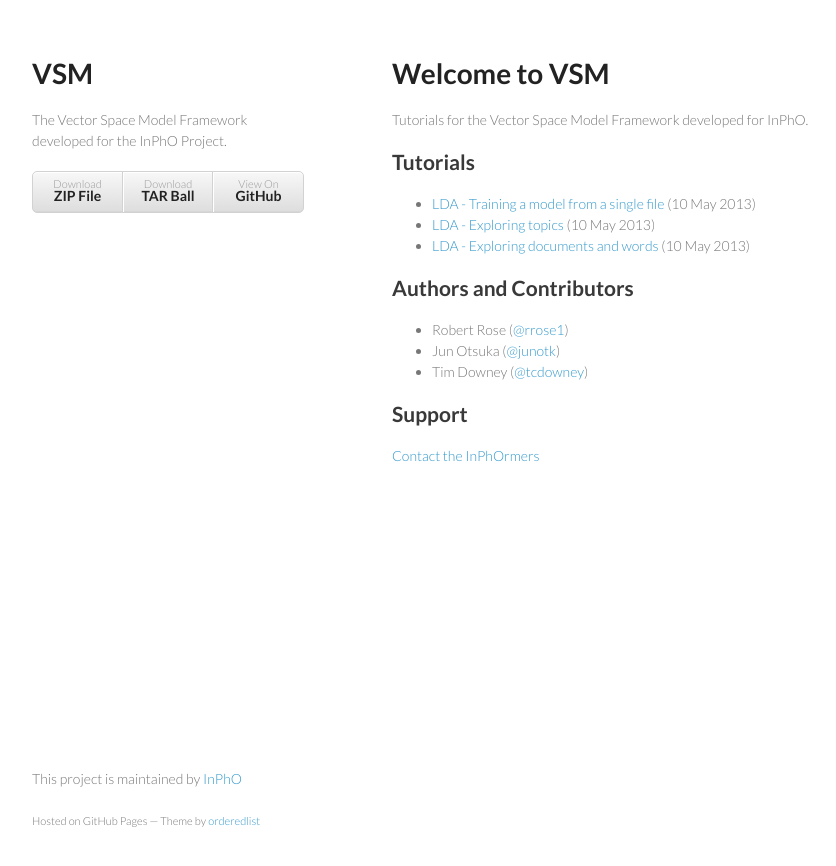
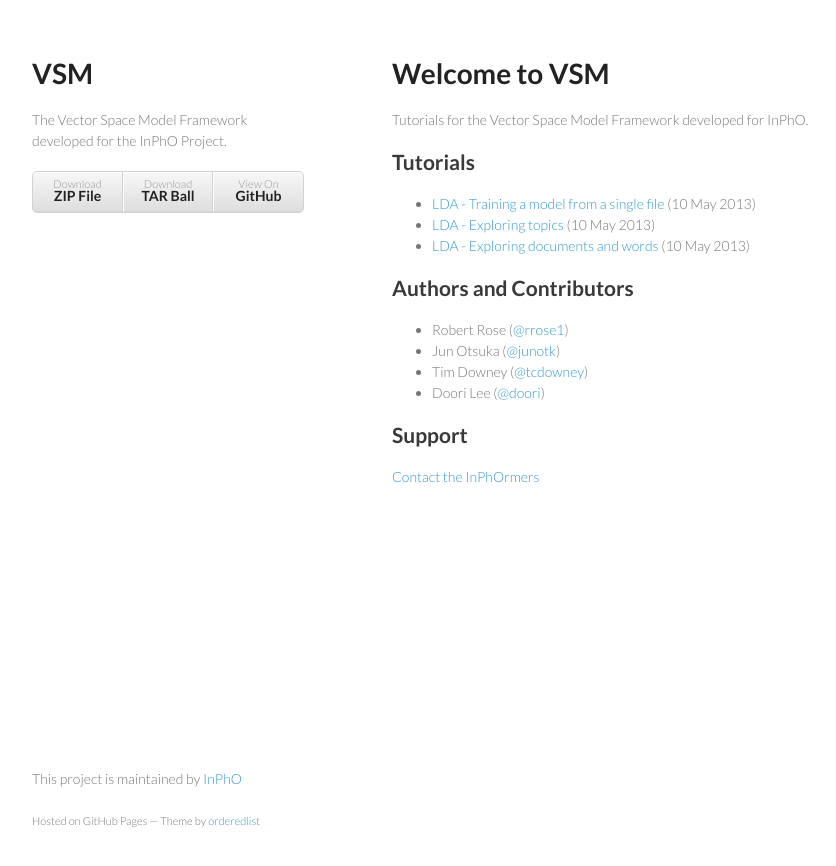
Before and after one commit to inpho/vsm, a Jekyll site: the page built from index.md, in a window 1280 px wide. Shown: the top 866 px of the page, without its empty margins (178-1014 px from the left). Built offline with Jekyll 4.4.1, drawn with Linux system fonts in a browser that asks for light colours.

Commit message:
contributors

```diff
--- a/index.md
+++ b/index.md
@@ -18,6 +18,7 @@
 	<li>Robert Rose (<a href="https://github.com/rrose1" class="user-mention">@rrose1</a>)</li>
 	<li>Jun Otsuka (<a href="https://github.com/junotk" class="user-mention">@junotk</a>)</li>
 	<li>Tim Downey (<a href="https://github.com/tcdowney" class="user-mention">@tcdowney</a>)</li>
+	<li>Doori Lee (<a href="https://github.com/doori" class="user-mention">@doori</a>)</li>
 </ul>
 
 <h2>Support</h2>
```
